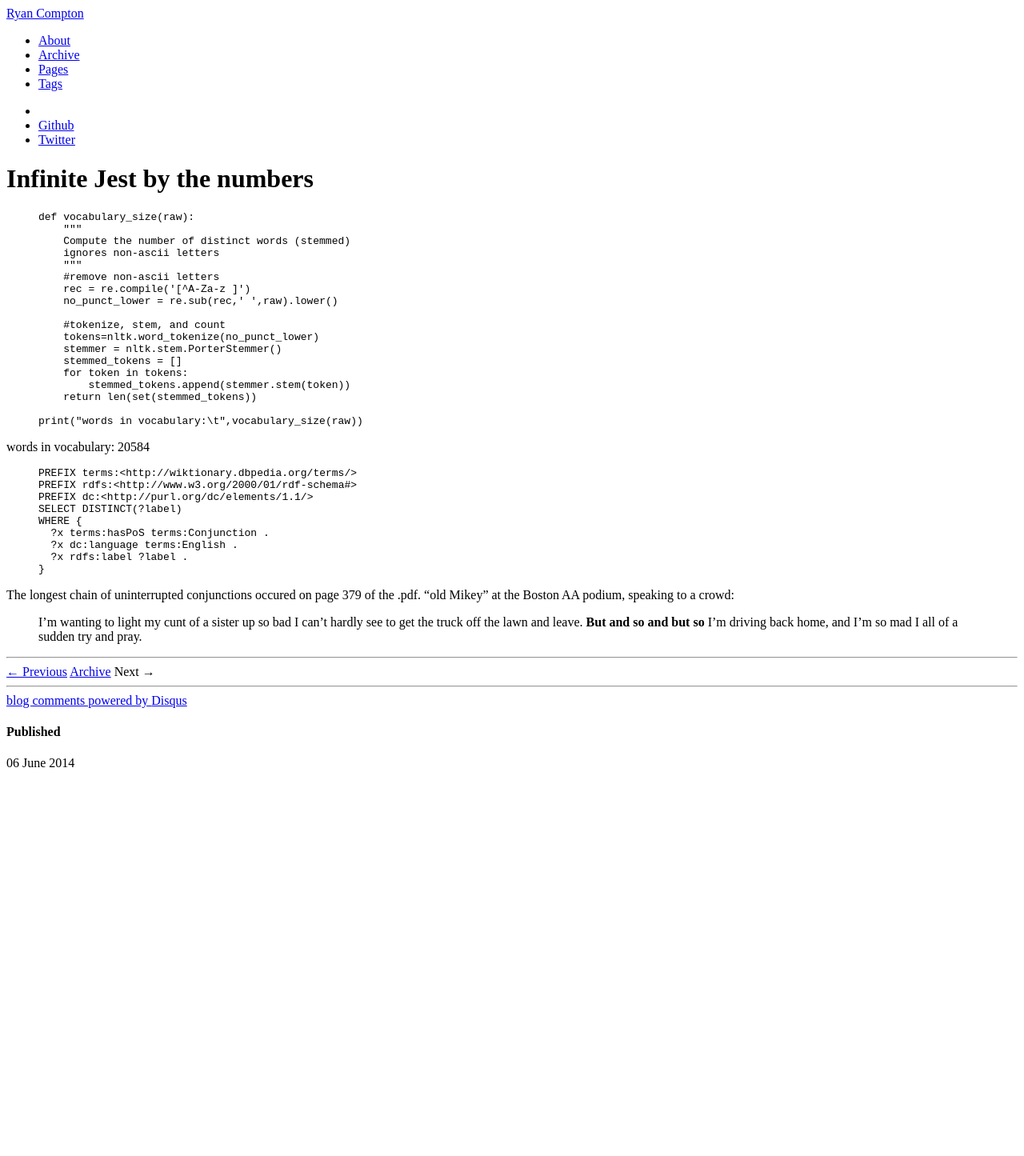
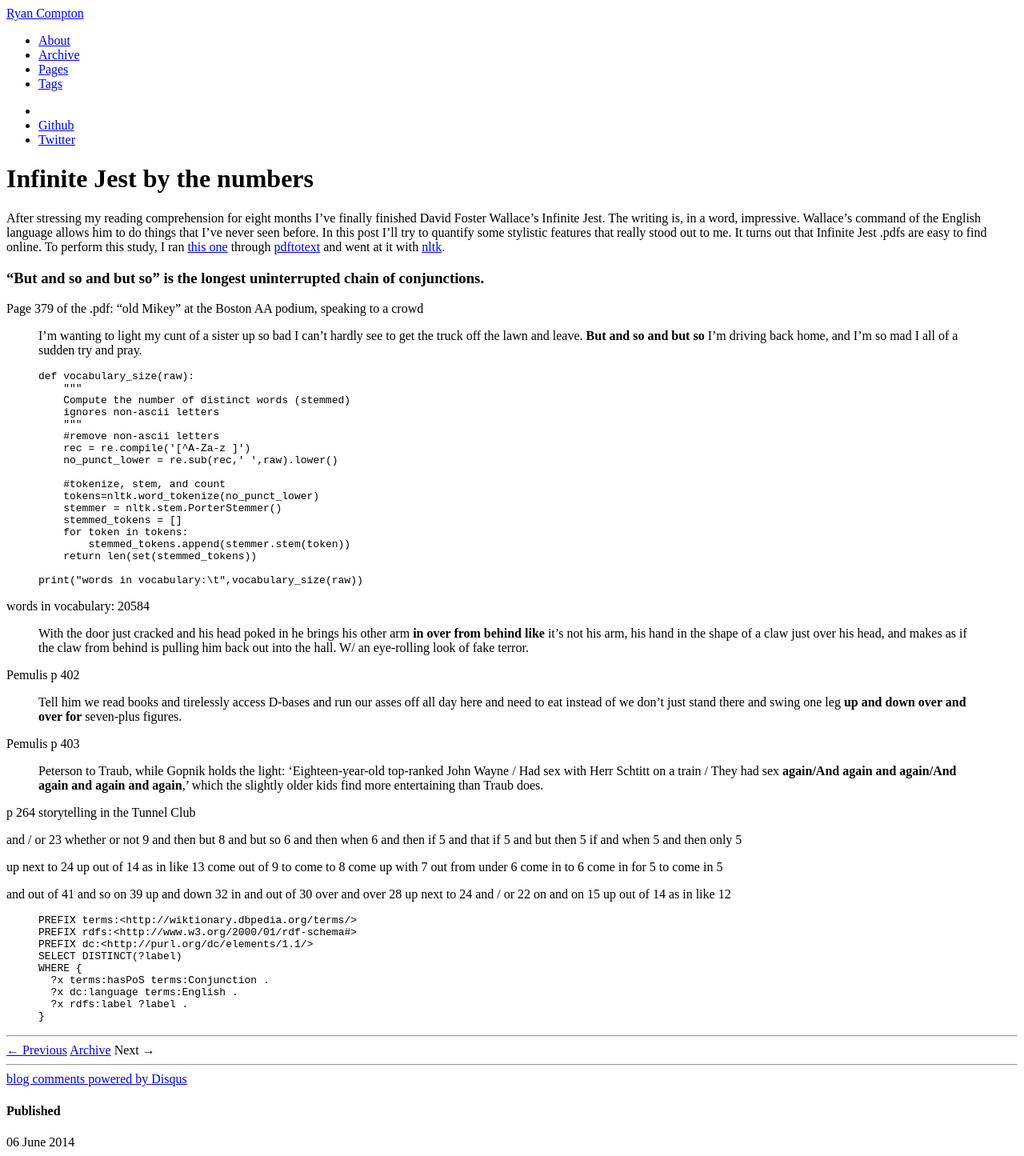
Before and after one commit to rcompton/ryancompton.net, a Jekyll site: the page built from _posts/2014-06-06-statistical-features-of-infinite-jest.md, in a window 1280 px wide. Shown: the whole page at 80% size. Built offline with Jekyll 4.4.1, drawn with Linux system fonts in a browser that asks for light colours; nearby versions of some CDN libraries; comment, search, counter and statistics services are not loaded; before the commit the page ends 971 px from its top, so only the background shows below that.

Commit message:
dfw page update

```diff
--- a/_posts/2014-06-06-statistical-features-of-infinite-jest.md
+++ b/_posts/2014-06-06-statistical-features-of-infinite-jest.md
@@ -6,6 +6,16 @@ category:
 tags: []
 ---
 {% include JB/setup %}
+
+After stressing my reading comprehension for eight months I've finally finished David Foster Wallace's Infinite Jest. The writing is, in a word, impressive. Wallace's command of the English language allows him to do things that I've never seen before. In this post I'll try to quantify some stylistic features that really stood out to me. It turns out that Infinite Jest .pdfs are easy to find online. To perform this study, I ran [this one](http://nkelber.com/engl295/wp-content/uploads/2012/07/David-Foster-Wallace-Infinite-Jest-v2.0.pdf) through [pdftotext](https://en.wikipedia.org/wiki/Pdftotext) and went at it with [nltk](http://www.nltk.org).
+
+### "But and so and but so" is the longest uninterrupted chain of conjunctions.
+
+Page 379 of the .pdf: "old Mikey" at the Boston AA podium, speaking to a crowd
+
+> I'm wanting to light my cunt of a sister up so bad I can't hardly see to get the truck off the lawn and leave. **But and so and but so** I'm
+driving back home, and I'm so mad I all of a sudden try and pray.
+
 
 {% highlight python %}
 def vocabulary_size(raw):
@@ -30,6 +40,62 @@ print("words in vocabulary:\t",vocabulary_size(raw))
 
 words in vocabulary:	 20584
 
+>With the door just cracked and his head poked in he brings his other arm **in over from behind like** it's not his arm, his hand in the shape of a claw just over his head, and makes as if the claw from behind is pulling him back out into the hall. W/ an eye-rolling look of fake terror.
+
+Pemulis p 402
+
+>Tell him we read books and tirelessly access D-bases and run our asses off all day here and need to eat instead of we don't just stand there and swing one leg **up and down over and over for** seven-plus figures.
+
+Pemulis p 403
+
+
+>Peterson to Traub, while Gopnik holds the light: 'Eighteen-year-old top-ranked John Wayne / Had sex with Herr Schtitt on a
+train / They had sex **again/And again and again/And again and again and again**,' which the slightly older kids find more
+entertaining than Traub does.
+
+p 264 storytelling in the Tunnel Club
+
+
+and / or 	 23
+whether or not 	 9
+and then but 	 8
+and but so 	 6
+and then when 	 6
+and then if 	 5
+and that if 	 5
+and but then 	 5
+if and when 	 5
+and then only 	 5
+
+
+up next to 	 24
+up out of 	 14
+as in like 	 13
+come out of 	 9
+to come to 	 8
+come up with 	 7
+out from under 	 6
+come in to 	 6
+come in for 	 5
+to come in 	 5
+
+
+and out of 	 41
+and so on 	 39
+up and down 	 32
+in and out of 	 30
+over and over 	 28
+up next to 	 24
+and / or 	 22
+on and on 	 15
+up out of 	 14
+as in like 	 12
+
+
+
+
+
+
 {% highlight SQL %}
 PREFIX terms:<http://wiktionary.dbpedia.org/terms/>
 PREFIX rdfs:<http://www.w3.org/2000/01/rdf-schema#>
@@ -41,9 +107,3 @@ WHERE {
   ?x rdfs:label ?label .
 }
 {% endhighlight %}
-
-
-The longest chain of uninterrupted conjunctions occured on page 379 of the .pdf. "old Mikey" at the Boston AA podium, speaking to a crowd:
-
-> I'm wanting to light my cunt of a sister up so bad I can't hardly see to get the truck off the lawn and leave. **But and so and but so** I'm
-driving back home, and I'm so mad I all of a sudden try and pray.
--- a/assets/dfw/conjunctions.txt
+++ b/assets/dfw/conjunctions.txt
@@ -170,7 +170,6 @@ only if
 wherealong
 not to mention
 albethey
-/
 so that
 therfore
 iffen
--- a/assets/dfw/prepositions.txt
+++ b/assets/dfw/prepositions.txt
@@ -356,7 +356,6 @@ in the face of
 wiv
 over to
 thro'
-/
 doon
 imbetween
 on to
```
Also changed, not shown: 1 other file.
